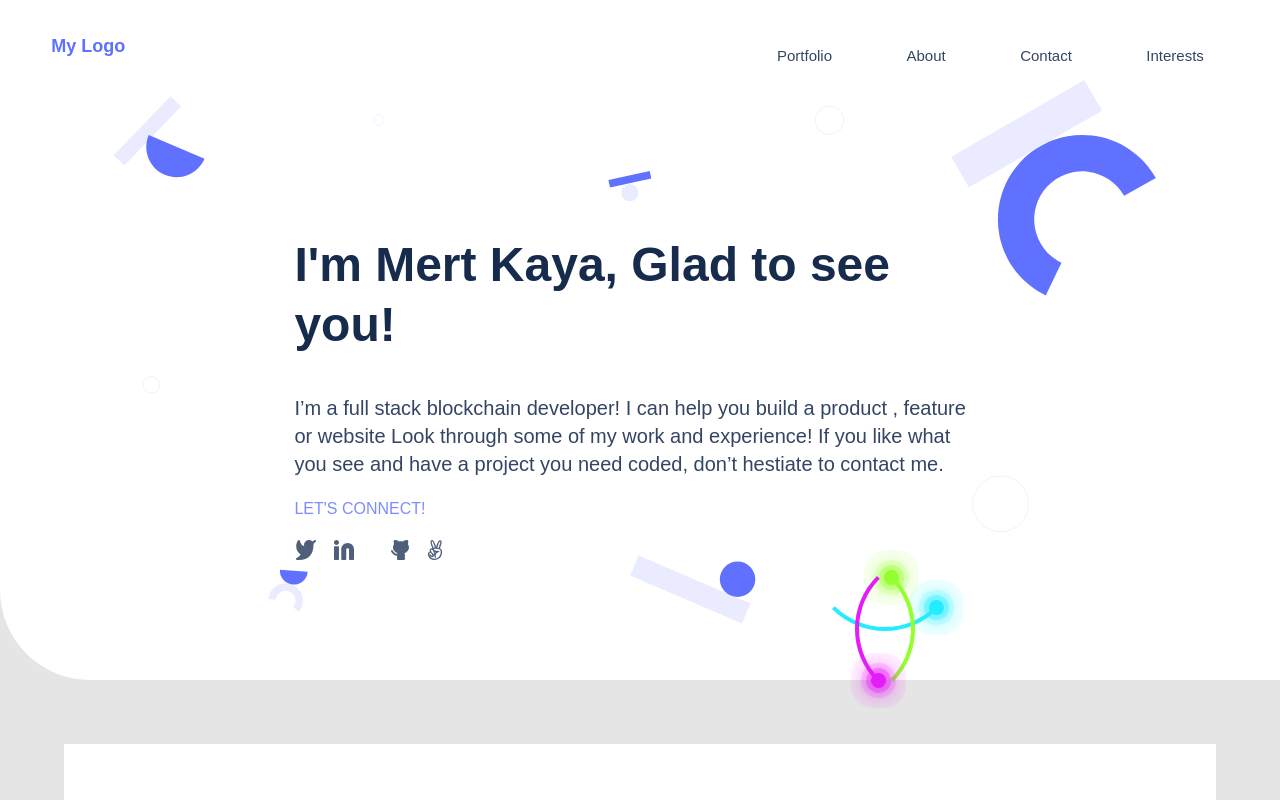
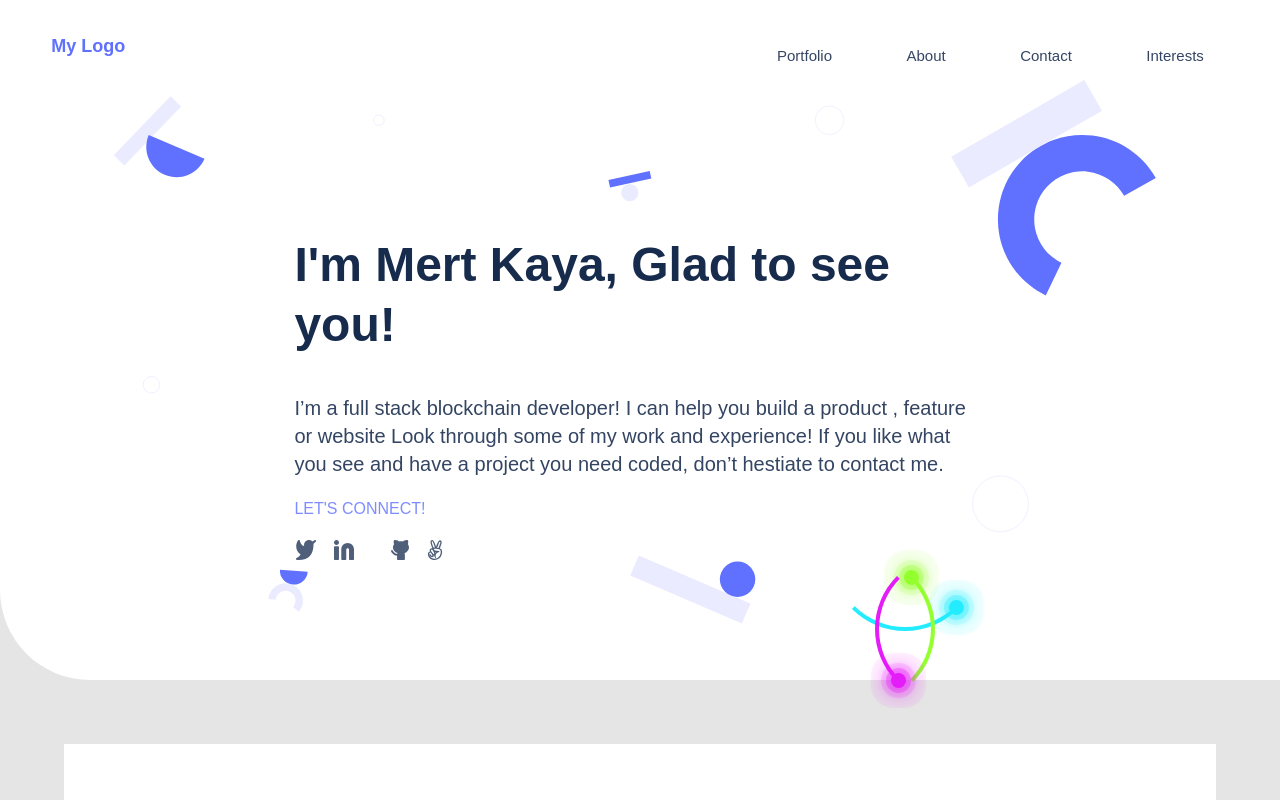
Before and after one commit to mkaya13/portfolio.github.io, a plain HTML site: page index.html in a window 1280 px wide. Shown: the top 800 px of the page. Drawn offline with Linux system fonts and the light colour scheme.

```diff
--- a/style.css
+++ b/style.css
@@ -12,7 +12,7 @@
 
 .hero {
   width: 100%;
-  min-height: 60vh;
+  min-height: 80vh;
   background: white;
   background-size: 100% 71vh;
   background-image: url("img/background-beginning-mobile.svg");
@@ -748,7 +748,7 @@
     display: flex;
     justify-content: center;
     align-items: center;
-    padding-left: 490px;
+    padding-left: 530px;
     padding-top: 20px;
   }
 
```
